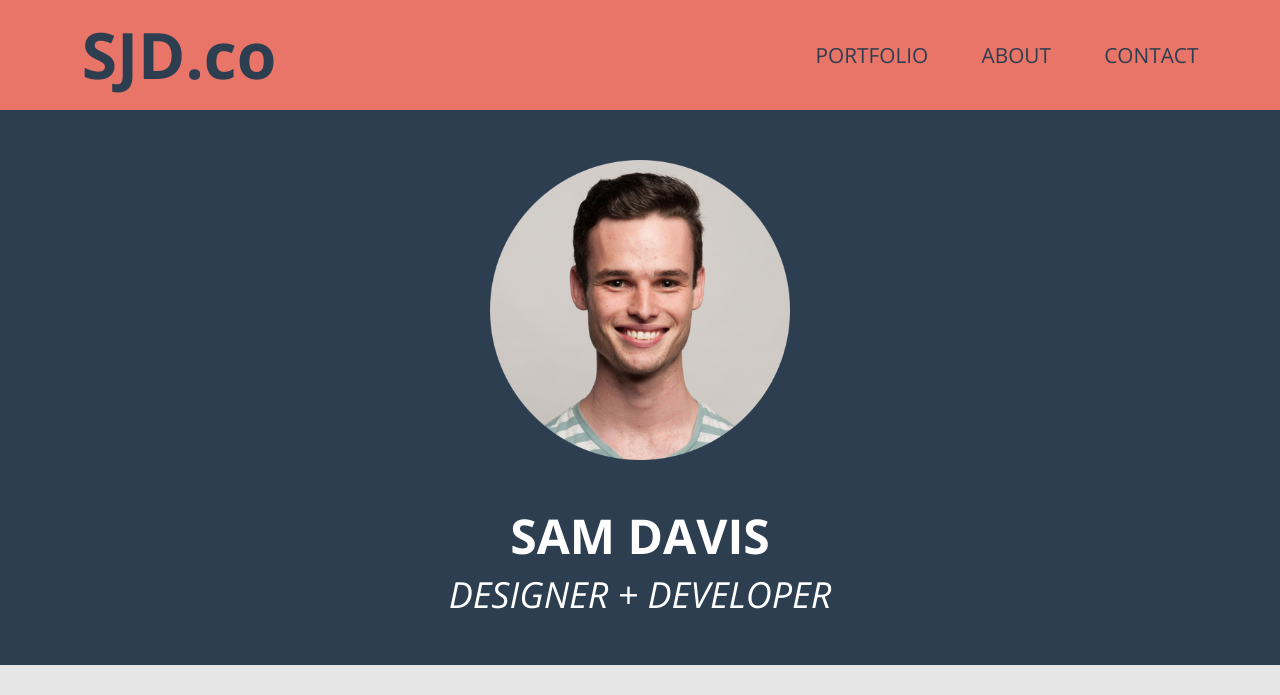
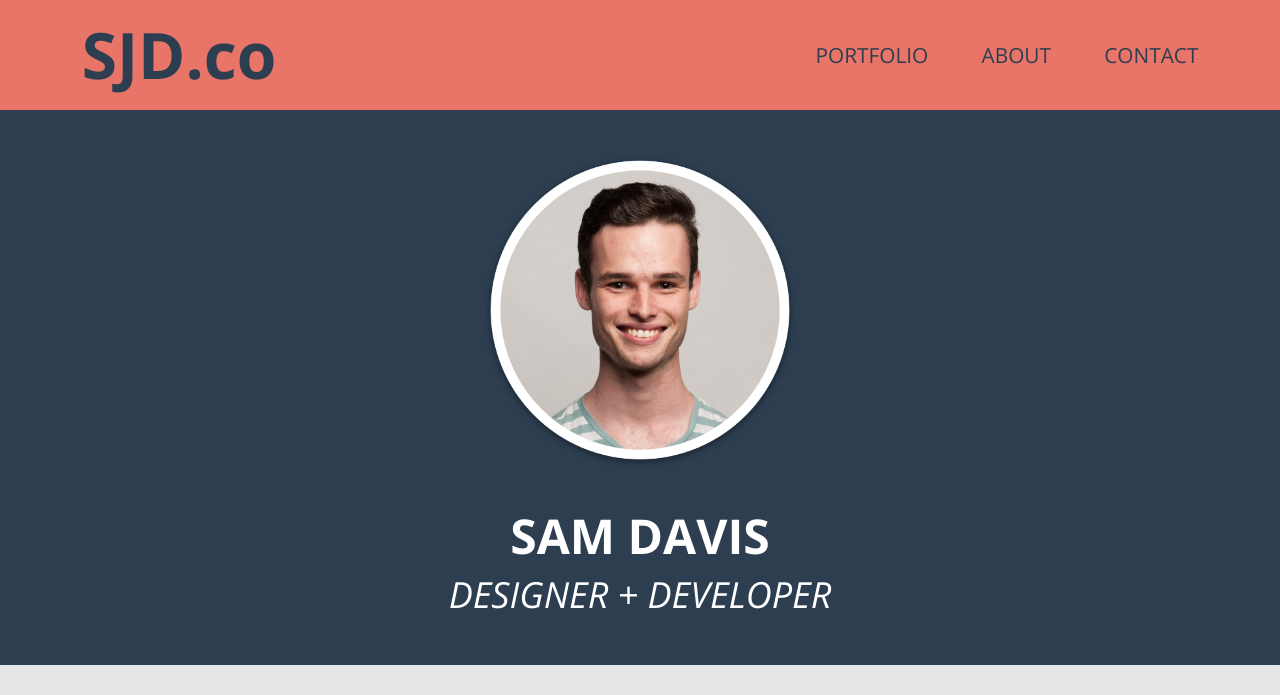
Before and after one commit to samjdavis13/samjdavis13.github.io, a Jekyll site: the page built from index.html, in a window 1280 px wide and 1400 px high. Shown: the top 695 px of the window. Built offline with Jekyll 4.4.1, drawn with Linux system fonts in a browser that asks for light colours; nearby versions of some CDN libraries; some web fonts are replaced; grey boxes are pictures that could not be loaded.

Commit message:
update SJDHelpers with mixins and update other files accordingly

```diff
--- a/_sass/_hero.scss
+++ b/_sass/_hero.scss
@@ -2,4 +2,8 @@
 	width: 100%;
 	background-color: $primary-navy;
 	padding: $vertical-space 0;
+	img{
+		@include sjd-border-radius(300px);
+		@include sjd-box-shadow(0 2px 6px 0 rgba(black,.4));
+	}
 }
--- a/_sass/_sjdhelpers.scss
+++ b/_sass/_sjdhelpers.scss
@@ -20,3 +20,17 @@
 .sjd-img-responsive {
 	max-width: 100% !important;
 }
+
+// MIXINS
+@mixin sjd-box-shadow($properties) {
+	-webkit-box-shadow: $properties;
+	   -moz-box-shadow: $properties;
+	    -ms-box-shadow: $properties;
+	        box-shadow: $properties;
+}
+@mixin sjd-border-radius($properties) {
+	-webkit-border-radius: $properties;
+	   -moz-border-radius: $properties;
+	    -ms-border-radius: $properties;
+	        border-radius: $properties;
+}
```
Also changed, not shown: img/me.png.
